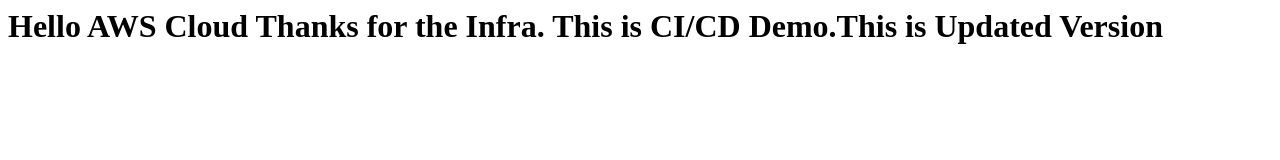
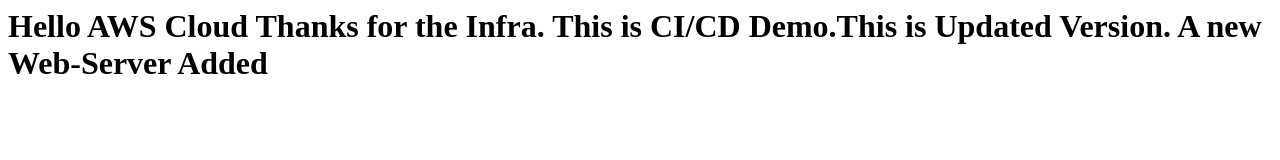
Before and after one commit to awscloudvendor1/CICD, a plain HTML site: page index.html in a window 1280 px wide. Drawn offline with Linux system fonts and the light colour scheme.

Commit message:
Update index.html

```diff
--- a/index.html
+++ b/index.html
@@ -1 +1 @@
-<h1> Hello AWS Cloud Thanks for the Infra. This is CI/CD Demo.This is Updated Version </h1>
+<h1> Hello AWS Cloud Thanks for the Infra. This is CI/CD Demo.This is Updated Version. A new Web-Server Added </h1>
```
